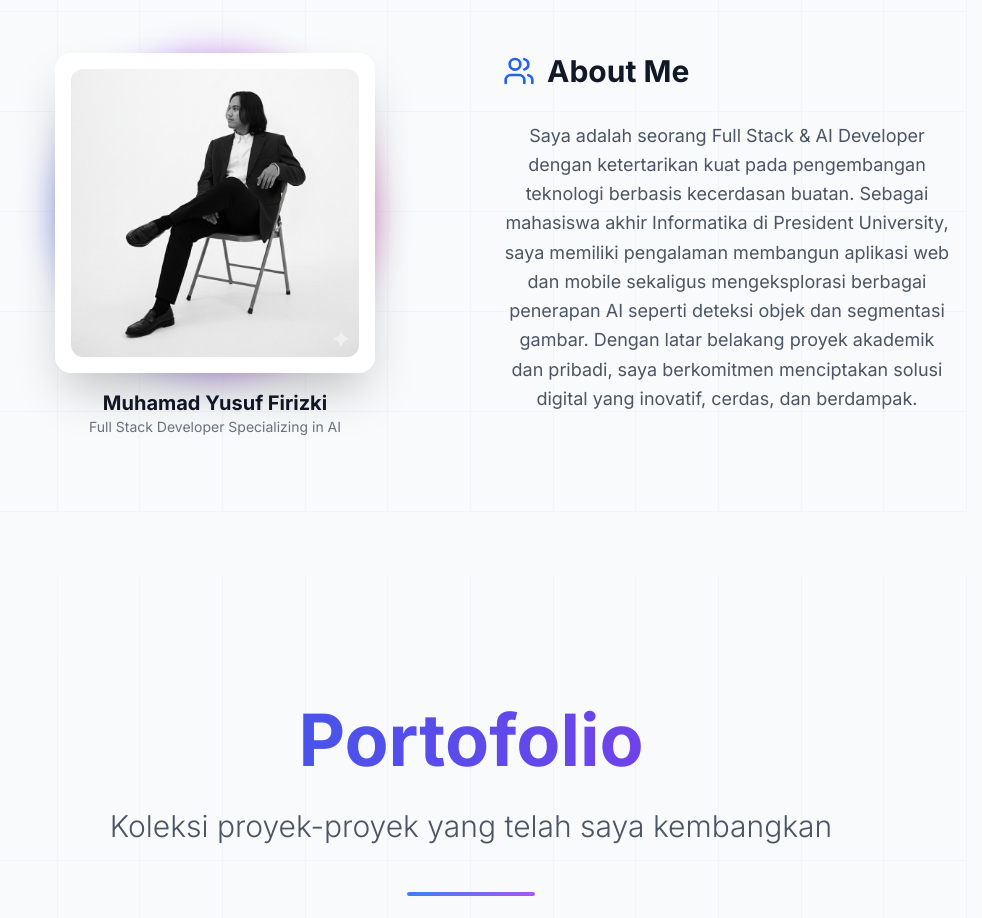
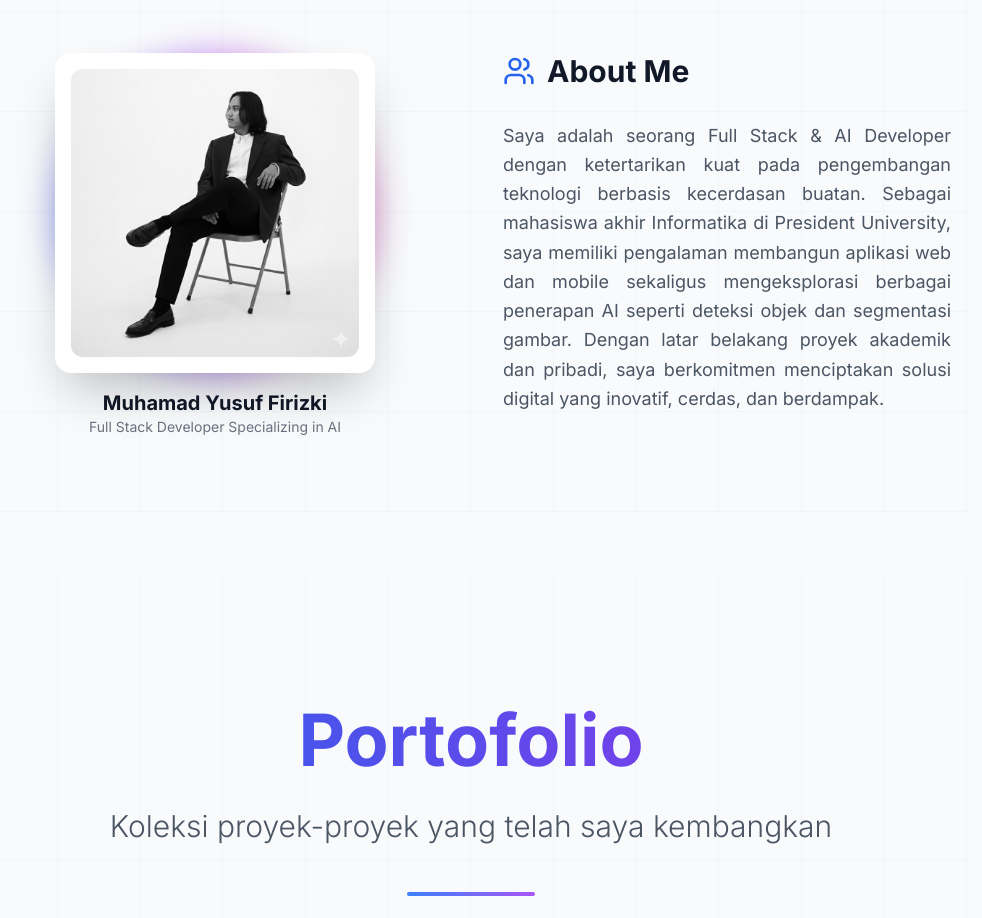
Before and after one commit to ussoppqq/my-portfolio, a React (Vite) app: page / in a window 1280 px wide. Shown: the part 1120-2038 px from the top of the page, without its empty margins (169-1151 px from the left). Built offline with nearby package versions, Linux system fonts and the light colour scheme.

Commit message:
Update About.jsx

```diff
--- a/src/pages/About.jsx
+++ b/src/pages/About.jsx
@@ -114,7 +114,7 @@ const About = () => {
                   <Users className="w-8 h-8 mr-3 text-blue-600" />
                   About Me
                 </h2>
-                <p className="text-lg text-gray-600 dark:text-gray-300 leading-relaxed mb-6">
+                <p className="text-lg text-gray-600 dark:text-gray-300 leading-relaxed mb-6 text-justify">
                   {personalInfo.bio[language]}
                 </p>
               </motion.div>
```
